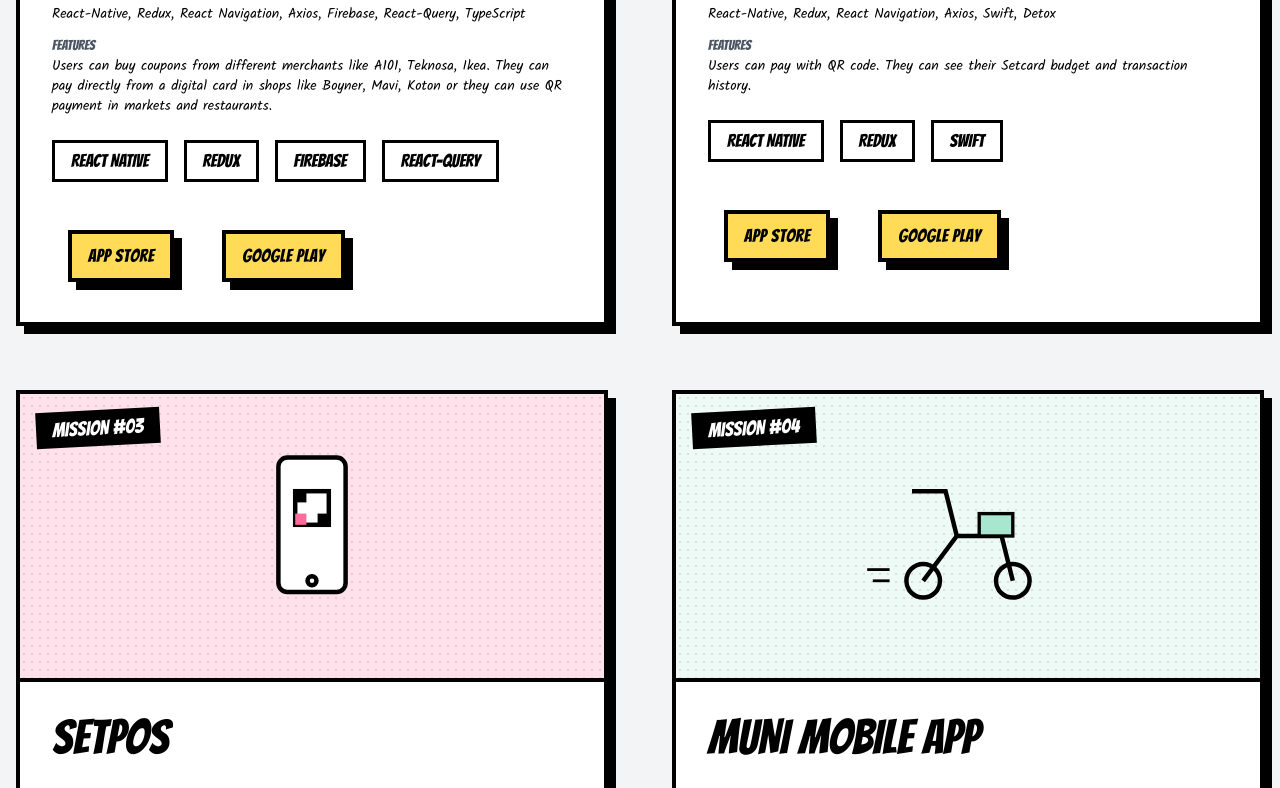
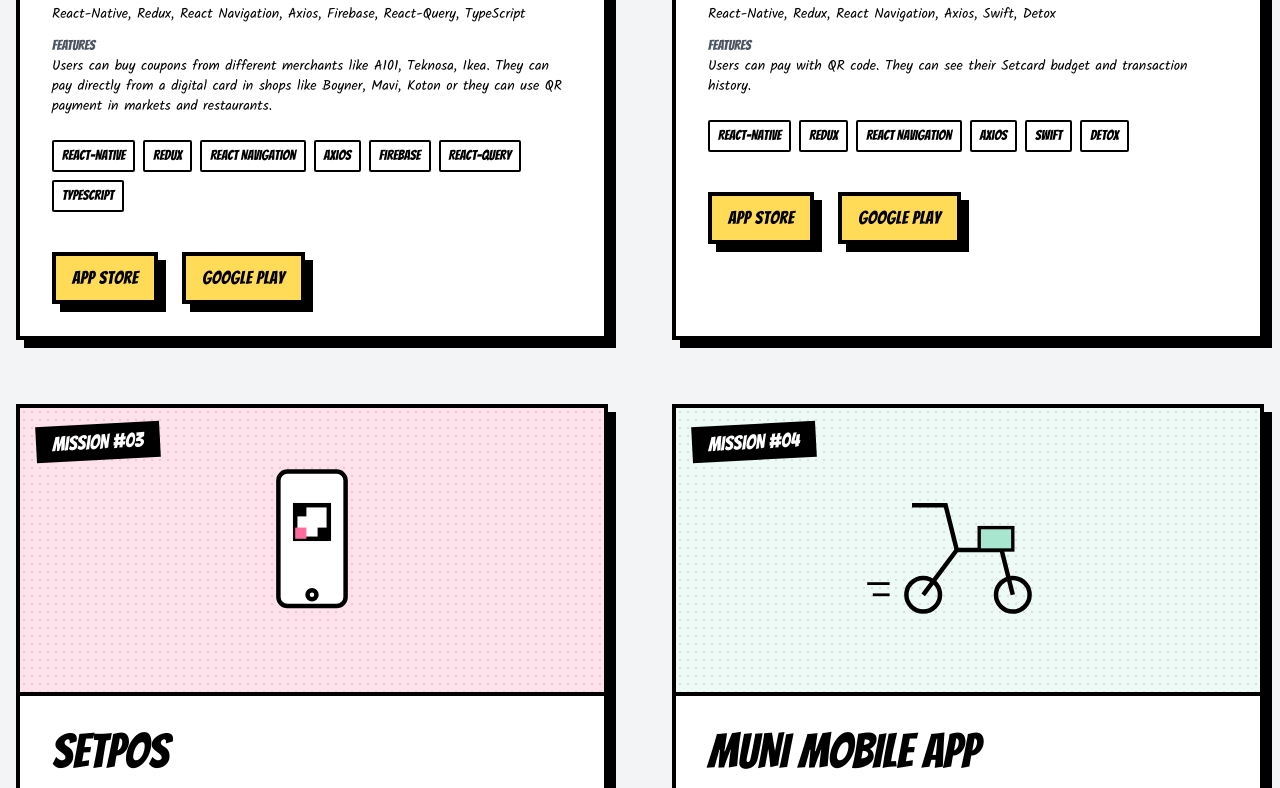
Before and after one commit to salik-a/new-portfolio, a React (Vite) app: page / in a window 1280 px wide. Shown: the part 3983-4771 px from the top of the page. Built offline with nearby package versions, Linux system fonts and the light colour scheme.

Commit message:
missions technologies updated and used

```diff
--- a/App.tsx
+++ b/App.tsx
@@ -413,7 +413,7 @@ const App: React.FC = () => {
                         Tech Stack
                       </p>
                       <p className="font-hand text-sm">
-                        {project.technologies}
+                        {Array.isArray(project.technologies) ? project.technologies.join(', ') : project.technologies}
                       </p>
                     </div>
                     <div>
@@ -424,11 +424,11 @@ const App: React.FC = () => {
                     </div>
                   </div>
 
-                  <div className="flex gap-4">
-                    {project.tags.map((tag) => (
+                  <div className="flex flex-wrap gap-2">
+                    {project.technologies.map((tag) => (
                       <span
                         key={tag}
-                        className="border-[3px] border-ink px-4 py-1 font-comic text-lg hover:bg-accent transition-colors"
+                        className="border-[2px] border-ink px-2 py-1 font-comic text-sm hover:bg-accent transition-colors rounded-sm"
                       >
                         {tag}
                       </span>
@@ -440,7 +440,7 @@ const App: React.FC = () => {
                       href={project.appStore}
                       target="_blank"
                       rel="noopener noreferrer"
-                      className="px-4 py-2  font-comic text-lg  transition-colors"
+                      className="font-comic text-lg  transition-colors"
                     >
                       <ComicButton variant="accent" size="sm">
                         App Store
@@ -450,7 +450,7 @@ const App: React.FC = () => {
                       href={project.playStore}
                       target="_blank"
                       rel="noopener noreferrer"
-                      className="px-4 py-2 font-comic text-lg  transition-colors"
+                      className="px-2 font-comic text-lg  transition-colors"
                     >
                       <ComicButton variant="accent" size="sm">
                         Google Play
--- a/constants.tsx
+++ b/constants.tsx
@@ -19,7 +19,7 @@ export const PROJECTS: Project[] = [
     tags: ['REACT NATIVE', 'REDUX', 'FIREBASE', 'REACT-QUERY'],
     color: '#30e8c9',
     iconType: 'mobile',
-    technologies: 'React-Native, Redux, React Navigation, Axios, Firebase, React-Query, TypeScript',
+    technologies: ['React-Native', 'Redux', 'React Navigation', 'Axios', 'Firebase', 'React-Query', 'TypeScript'],
     features: 'Users can buy coupons from different merchants like A101, Teknosa, Ikea. They can pay directly from a digital card in shops like Boyner, Mavi, Koton or they can use QR payment in markets and restaurants.',
     appStore: 'https://apps.apple.com/us/app/setcardflexlife/id1665163090',
     playStore: 'https://play.google.com/store/apps/details?id=com.setcard.flexlife',
@@ -32,7 +32,7 @@ export const PROJECTS: Project[] = [
     tags: ['REACT NATIVE', 'REDUX', 'SWIFT'],
     color: '#ffdb58',
     iconType: 'mobile',
-    technologies: 'React-Native, Redux, React Navigation, Axios, Swift, Detox',
+    technologies: ['React-Native', 'Redux', 'React Navigation', 'Axios', 'Swift', 'Detox'],
     features: 'Users can pay with QR code. They can see their Setcard budget and transaction history.',
     appStore: 'https://apps.apple.com/us/app/setcard-mobil/id882408961',
     playStore: 'https://play.google.com/store/apps/details?id=com.setcard.nerede',
@@ -45,7 +45,7 @@ export const PROJECTS: Project[] = [
     tags: ['REACT NATIVE', 'NFC', 'REACT-QUERY'],
     color: '#ff6b9d',
     iconType: 'mobile',
-    technologies: 'React-Native, Redux, React Navigation, Axios, React-Query, TypeScript, NFC',
+    technologies: ['React-Native', 'Redux', 'React Navigation', 'Axios', 'React-Query', 'TypeScript', 'NFC'],
     features: 'Users can use their phones as pos device. They can get payment with QR code and Setcard payment card.',
     appStore: 'https://apps.apple.com/tr/app/setpos/id6468772962',
     playStore: 'https://play.google.com/store/apps/details?id=com.setcard.mobilpos',
@@ -58,7 +58,7 @@ export const PROJECTS: Project[] = [
     tags: ['REACT NATIVE', 'DETOX', 'SWIFT'],
     color: '#a8e6cf',
     iconType: 'delivery',
-    technologies: 'React-Native, Redux, React Navigation, Axios, Swift, Detox',
+    technologies: ['React-Native', 'Redux', 'React Navigation', 'Axios', 'Swift', 'Detox'],
     features: 'Users can manage their expenses, they can scan bills and managers can see the expenses.',
     appStore: 'https://apps.apple.com/us/app/muni-spend-management/id1599044212',
     playStore: 'https://play.google.com/store/apps/details?id=com.muni.mobile',
@@ -71,7 +71,7 @@ export const PROJECTS: Project[] = [
     tags: ['REACT NATIVE', 'MAPS', 'ZUSTAND'],
     color: '#ffd3b6',
     iconType: 'mobile',
-    technologies: 'React-Native, Adapty, Zustand, Firebase, Maps, Figma, Git',
+    technologies: ['React-Native', 'Adapty', 'Zustand', 'Firebase', 'Maps', 'Figma', 'Git'],
     features: 'Users can search and pick address from map and app calculates the amount of taxi prices.',
     appStore: 'https://apps.apple.com/tr/app/taksimmetre/id6739381918?l=tr',
     playStore: 'https://play.google.com/store/apps/details?id=com.taksimmetre',
@@ -84,7 +84,7 @@ export const PROJECTS: Project[] = [
     tags: ['REACT NATIVE', 'AXIOS', 'ANIMATION'],
     color: '#ffaaa5',
     iconType: 'mobile',
-    technologies: 'React-Native, Android Studio, Lottie Animation, Axios, JavaScript',
+    technologies: ['React-Native', 'Android Studio', 'Lottie Animation', 'Axios', 'JavaScript'],
     features: 'Shows the information of the episodes of the Rick and Morty series by calling the data with Axios from Api.',
     appStore: 'https://github.com/salik-a/Rick_Morty_App',
     playStore: 'https://github.com/salik-a/Rick_Morty_App',
@@ -97,7 +97,7 @@ export const PROJECTS: Project[] = [
     tags: ['REACT NATIVE', 'ASYNC STORAGE', 'ANIMATION'],
     color: '#ff8b94',
     iconType: 'mobile',
-    technologies: 'React-Native, Android Studio, Lottie Animation, Async Storage',
+    technologies: ['React-Native', 'Android Studio', 'Lottie Animation', 'Async Storage'],
     features: 'A React-Native ToDoApp using Lottie animation and Async Storage shared on Google Play.',
     playStore: 'https://play.google.com/store/apps/details?id=com.salika.todoapp',
   },
```
